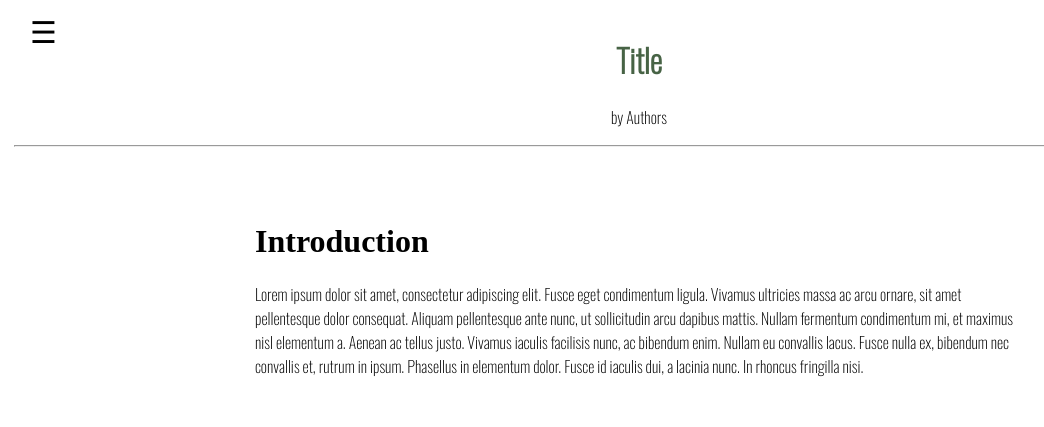
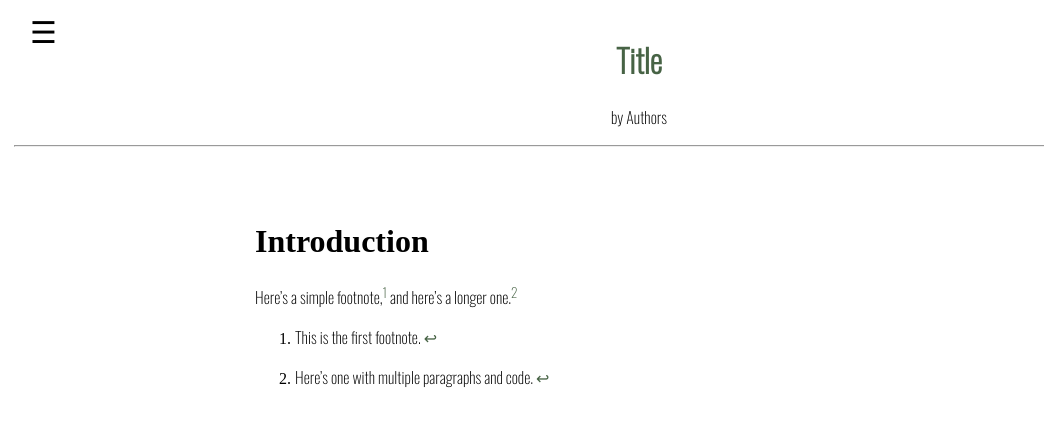
Before and after one commit to carolinekness/mindocproject, a Jekyll site: the page built from 002_introduction.md, in a window 1280 px wide. Shown: the top 427 px of the page, without its empty margins (1-1045 px from the left). Built offline with Jekyll 4.4.1, drawn with Linux system fonts in a browser that asks for light colours.

Commit message:
Update 002_introduction.md

```diff
--- a/002_introduction.md
+++ b/002_introduction.md
@@ -5,4 +5,8 @@ number: 002
 ---
 # Introduction
 
-Lorem ipsum dolor sit amet, consectetur adipiscing elit. Fusce eget condimentum ligula. Vivamus ultricies massa ac arcu ornare, sit amet pellentesque dolor consequat. Aliquam pellentesque ante nunc, ut sollicitudin arcu dapibus mattis. Nullam fermentum condimentum mi, et maximus nisl elementum a. Aenean ac tellus justo. Vivamus iaculis facilisis nunc, ac bibendum enim. Nullam eu convallis lacus. Fusce nulla ex, bibendum nec convallis et, rutrum in ipsum. Phasellus in elementum dolor. Fusce id iaculis dui, a lacinia nunc. In rhoncus fringilla nisi.
+Here's a simple footnote,[^1] and here's a longer one.[^bignote]
+
+[^1]: This is the first footnote.
+
+[^bignote]: Here's one with multiple paragraphs and code.
```
